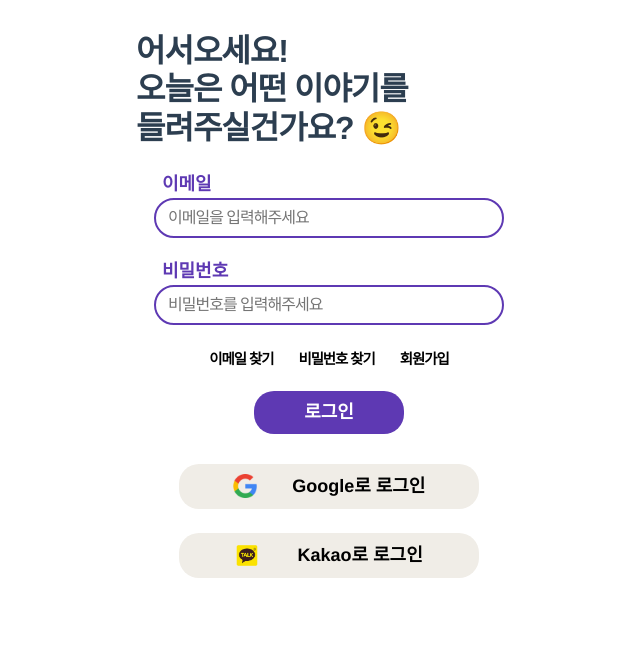
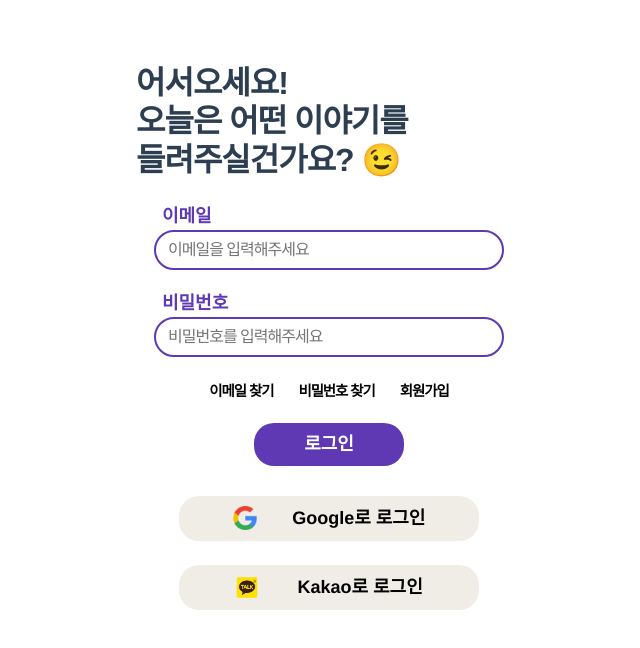
Before and after one commit to hojeong33/EmotionPlaent, a Vue app in the folder frontend/: page /login in a window 1280 px wide. Shown: the top 648 px of the page, without its empty margins (311-951 px from the left). Built offline with nearby package versions, Linux system fonts and the light colour scheme.

Commit message:
NR #2 login&emotiontest 수정

```diff
--- a/frontend/src/views/EmotionTest.vue
+++ b/frontend/src/views/EmotionTest.vue
@@ -33,6 +33,9 @@ import TestKeyword from '@/components/EmotionTest/EmotionKeyword'
 import SelectedKeyword from '@/components/EmotionTest/SelectedKeyword'
 
 export default {
+	beforeCreate: function () {
+    document.body.className = 'astro';
+  },
 	data: function(){
 		return {
 			page: 1,
--- a/frontend/src/views/accounts/Login.vue
+++ b/frontend/src/views/accounts/Login.vue
@@ -156,7 +156,7 @@ export default {
     width: 45vh;
     min-width: 450px;
     border-radius: 20px;
-    margin: auto;
+    margin: 2rem auto;
     padding: 2rem;
   }
 
```
